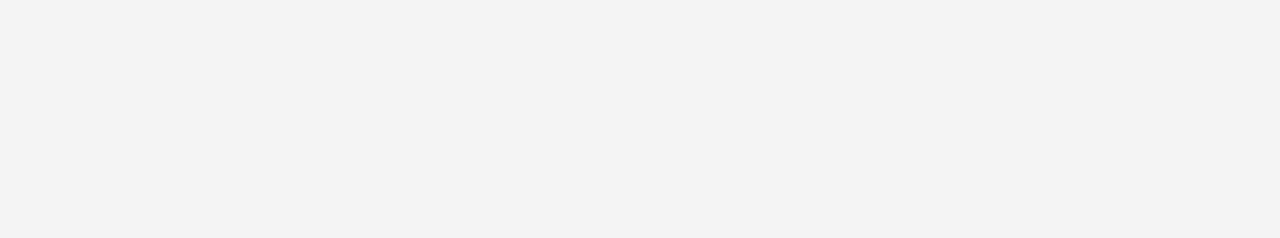
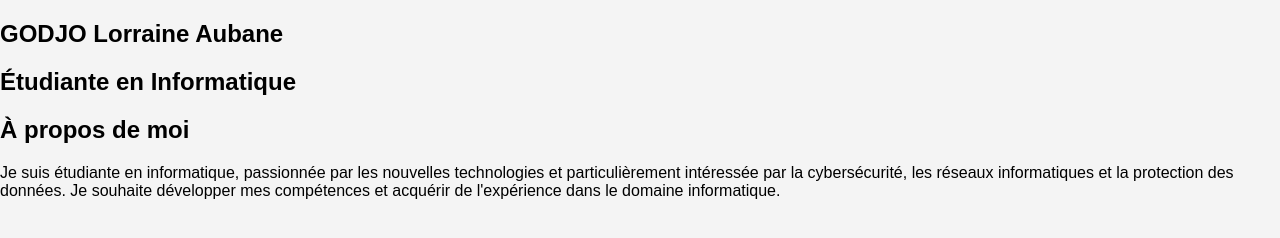
Before and after one commit to Lorraine810/git-mon-cv, a plain HTML site: page index.html in a window 1280 px wide. Drawn offline with Linux system fonts and the light colour scheme.

Commit message:
mise en place de la section description

```diff
--- a/index.html
+++ b/index.html
@@ -1,12 +1,29 @@
+
 <!DOCTYPE html>
-<html lang="en">
+<html lang="fr">
 <head>
     <meta charset="UTF-8">
     <meta name="viewport" content="width=device-width, initial-scale=1.0">
     <title>MON CV</title>
-<link rel="stylesheet" href="style.css">
+    <link rel="stylesheet" href="style.css">
 </head>
 <body>
-    <link rel="stylesheet" href="style.css">
+
+    <section id="titre">
+        <h1>GODJO Lorraine Aubane</h1>
+        <h2>Étudiante en Informatique</h2>
+    </section>
+
+    <section id="description">
+        <h2>À propos de moi</h2>
+        <p>
+            Je suis étudiante en informatique, passionnée par les nouvelles
+            technologies et particulièrement intéressée par la cybersécurité,
+            les réseaux informatiques et la protection des données.
+            Je souhaite développer mes compétences et acquérir de l'expérience
+            dans le domaine informatique.
+        </p>
+    </section>
+
 </body>
 </html>
```
